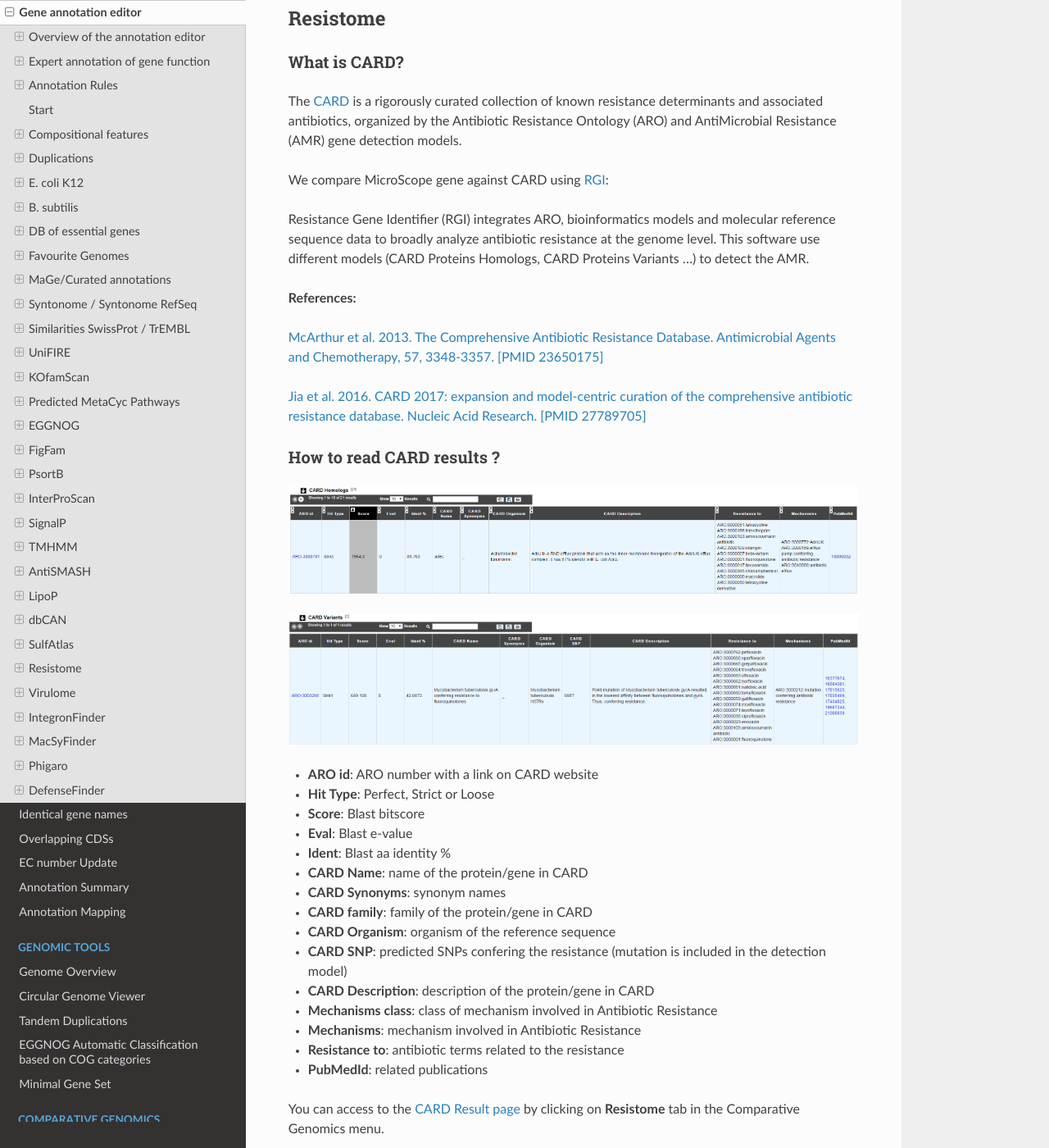
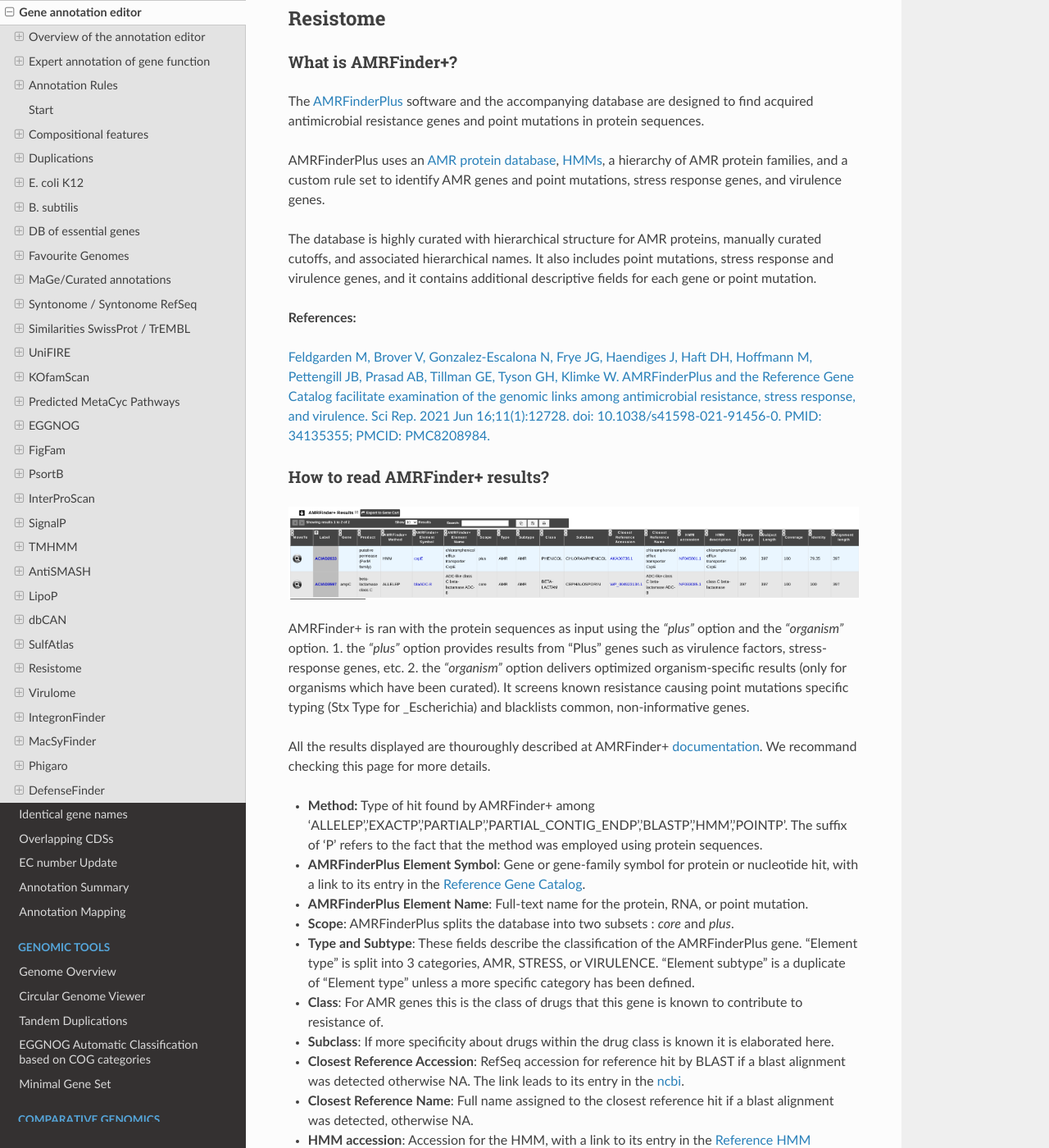
Before and after one commit to labgem/microscope-user-doc, a Sphinx documentation site: the page built from docs/content/mage/info.rst, in a window 1280 px wide and 1400 px high, scrolled down 37984 px. Shown: the whole window at 82% size. Built offline with Sphinx 7.4.7 and the Read the Docs theme 3.1.0, drawn with Linux system fonts in a browser that asks for light colours; formulas are drawn with MathJax 3; some of the changed text lies outside the part shown.

Commit message:
changes for replacing card by amrfinder

```diff
--- a/docs/content/compgenomics/RGPExplorer.rst
+++ b/docs/content/compgenomics/RGPExplorer.rst
@@ -18,7 +18,7 @@ The "RGP gene content" table contains information about the genes which define t
  - **Begin**, **End** and **Length** indicate the location and the length of the genomic object on the sequence.
  - **Gene partition**: Partition of the gene (*persistent*, *shell*, *cloud*).
  - **Product** and **Product type**: Name and type of the genomic object product.
- - **Resistance** and **Res. identity %**: Antibiotic resistance prediction using the :ref:`CARD method <card>`.
+ - **Resistance and Stress** : Antibiotic resistance and stress-response prediction using the :ref:`AMRFinderPlus method <amrfinder>`.
  - **Virulence**, **Vir. identity %** and **Vir. maxLrap**: Virulence prediction using the :ref:`Virulence prediction <virulence>`.
  - **antiSMASH Region id**: Region prediction using :ref:`antiSMASH <antiSMASH>`. Click on it to open the detailled :ref:`antiSMASH cluster visualization window <domainviewer>` page.
  - **Macromolecular system**: Macromolecular system prediction using :ref:`MacSyFinder <macsyfinder>`. Click on it open the :ref:`MacSyFinder System visualization window <macromolecular-system-vizualization>` page.
--- a/docs/content/compgenomics/panRGP.rst
+++ b/docs/content/compgenomics/panRGP.rst
@@ -106,7 +106,7 @@ Finally, the "Regions of Genomic Plasticity" table gives you an overview of all
  - **RGP state** indicates whether the region is complete or probably partial, which can happen when the RGP is located on the contig edge.
  - **RGP score**: panRGP score of the RGP (see the panRGP paper for more details about its computation).
  - **Persistent genes(%)**, **Shell genes (%)** and **Cloud genes (%)** give the proportion of genes within the RGP for the different partitions.
- - **Resistance genes**: Number of genes predicted as involved in the antibiotic resistance using the :ref:`CARD method <card>`.
+ - **Resistance and Stress genes**: Number of genes predicted to be involved in antibiotic resistance or stress response using the :ref:`AMRFinderPlus method <amrfinder>`.
  - **Virulence genes**: Number of genes predicted as involved in the virulence mecanism using the :ref:`Virulence prediction <virulence>`.
  - **Biosynthetic gene clusters**: Number of the different regions predicted by :ref:`antiSMASH <antiSMASH>`.
  - **Macromolecular systems**: Number of the different macromolecular systems predicted by :ref:`MacSyFinder <macsyfinder>`.
--- a/docs/content/mage/info.rst
+++ b/docs/content/mage/info.rst
@@ -1299,49 +1299,48 @@ Each line presents a correspondence between a region of the genomic object and a
 Resistome
 =========
 
-
-What is CARD?
--------------
-
-The `CARD <https://card.mcmaster.ca/home>`_ is a rigorously curated collection of known resistance determinants and associated antibiotics, organized by the Antibiotic Resistance Ontology (ARO) and AntiMicrobial Resistance (AMR) gene detection models.
-
-We compare MicroScope gene against CARD using `RGI <https://card.mcmaster.ca/analyze/rgi>`_:
-
-Resistance Gene Identifier (RGI) integrates ARO, bioinformatics models and molecular reference sequence data to broadly analyze antibiotic resistance at the genome level. This software use different models (CARD Proteins Homologs, CARD Proteins Variants ...) to detect the AMR.
+What is AMRFinder+?
+--------------------
+
+The `AMRFinderPlus <https://github.com/ncbi/amr>`_ software and the accompanying database are designed to find acquired antimicrobial resistance genes and point mutations in protein sequences.
+
+AMRFinderPlus uses an `AMR protein database <https://www.ncbi.nlm.nih.gov/pathogens/refgene/>`_,  `HMMs <https://www.ncbi.nlm.nih.gov/pathogens/hmm/>`_, a hierarchy of AMR protein families, and a custom rule set to identify AMR genes and point mutations, stress response genes, and virulence genes.
+
+The database is highly curated with hierarchical structure for AMR proteins, manually curated cutoffs, and associated hierarchical names. It also includes point mutations, stress response and virulence genes, and it contains additional descriptive fields for each gene or point mutation.
 
 **References:**
 
-`McArthur et al. 2013. The Comprehensive Antibiotic Resistance Database. Antimicrobial Agents and Chemotherapy, 57, 3348-3357. [PMID 23650175] <http://www.ncbi.nlm.nih.gov/pubmed/23650175>`_
-
-
-`Jia et al. 2016. CARD 2017: expansion and model-centric curation of the comprehensive antibiotic resistance database. Nucleic Acid Research. [PMID 27789705] <http://www.ncbi.nlm.nih.gov/pubmed/27789705>`_
-
-
-How to read CARD results ?
---------------------------
-
-.. image:: img/CARD_Homologs_annot.PNG
-
-.. image:: img/CARD_Variants_annot.PNG
-
-* **ARO id**: ARO number with a link on CARD website
-* **Hit Type**: Perfect, Strict or Loose
-* **Score**: Blast bitscore
-* **Eval**: Blast e-value
-* **Ident**: Blast aa identity %
-* **CARD Name**: name of the protein/gene in CARD
-* **CARD Synonyms**: synonym names
-* **CARD family**: family of the protein/gene in CARD
-* **CARD Organism**: organism of the reference sequence
-* **CARD SNP**: predicted SNPs confering the resistance (mutation is included in the detection model)
-* **CARD Description**: description of the protein/gene in CARD
-* **Mechanisms class**: class of mechanism involved in Antibiotic Resistance
-* **Mechanisms**: mechanism involved in Antibiotic Resistance
-* **Resistance to**: antibiotic terms related to the resistance
-* **PubMedId**: related publications
-
-You can access to the :ref:`CARD Result page <card>` by clicking on  **Resistome** tab in the Comparative Genomics menu.
-
+`Feldgarden M, Brover V, Gonzalez-Escalona N, Frye JG, Haendiges J, Haft DH, Hoffmann M, Pettengill JB, Prasad AB, Tillman GE, Tyson GH, Klimke W. AMRFinderPlus and the Reference Gene Catalog facilitate examination of the genomic links among antimicrobial resistance, stress response, and virulence. Sci Rep. 2021 Jun 16;11(1):12728. doi: 10.1038/s41598-021-91456-0. PMID: 34135355; PMCID: PMC8208984. <https://pmc.ncbi.nlm.nih.gov/articles/PMC8208984/>`_
+
+How to read AMRFinder+ results?
+--------------------------------
+
+.. image:: img/amrfinder.png
+
+AMRFinder+ is ran with the protein sequences as input using the *"plus"* option and the *"organism"* option.
+1. the *"plus"* option provides results from "Plus" genes such as virulence factors, stress-response genes, etc.
+2. the *"organism"* option delivers optimized organism-specific results (only for organisms which have been curated). It screens known resistance causing point mutations specific typing (Stx Type for _Escherichia) and blacklists common, non-informative genes.
+
+All the results displayed are thouroughly described at AMRFinder+ `documentation <https://github.com/ncbi/amr/wiki/Running-AMRFinderPlus#output-format>`_. We recommand checking this page for more details.
+
+* **Method:** Type of hit found by AMRFinder+ among 'ALLELEP','EXACTP','PARTIALP','PARTIAL_CONTIG_ENDP','BLASTP','HMM','POINTP'. The suffix of 'P' refers to the fact that the method was employed using protein sequences.
+* **AMRFinderPlus Element Symbol**: Gene or gene-family symbol for protein or nucleotide hit, with a link to its entry in the `Reference Gene Catalog <https://www.ncbi.nlm.nih.gov/pathogens/refgene/>`_.
+* **AMRFinderPlus Element Name**:  Full-text name for the protein, RNA, or point mutation.
+* **Scope**: AMRFinderPlus splits the database into two subsets : *core* and *plus*.
+* **Type and Subtype**: These fields describe the classification of the AMRFinderPlus gene. "Element type" is split into 3 categories, AMR, STRESS, or VIRULENCE. "Element subtype" is a duplicate of "Element type" unless a more specific category has been defined.
+* **Class**:  For AMR genes this is the class of drugs that this gene is known to contribute to resistance of.
+* **Subclass**: If more specificity about drugs within the drug class is known it is elaborated here.
+* **Closest Reference Accession**: RefSeq accession for reference hit by BLAST if a blast alignment was detected otherwise NA. The link leads to its entry in the `ncbi <https://www.ncbi.nlm.nih.gov/protein>`_.
+* **Closest Reference Name**: Full name assigned to the closest reference hit if a blast alignment was detected, otherwise NA.
+* **HMM accession**:  Accession for the HMM, with a link to its entry in the `Reference HMM Catalog <https://www.ncbi.nlm.nih.gov/pathogens/hmm/>`_.
+* **HMM description**: The family name associated with the HMM.
+* **Query Length**: The length of the query protein or gene.
+* **Subject Length**: The length of the Reference protein or nucleotide in the database if a blast alignment was detected.
+* **Coverage**:  % of reference covered by blast hit if a blast alignment was detected.
+* **Identity**: % amino-acid identity to reference protein if a blast alignment was detected.
+* **Alignment length**: Length of BLAST alignment in amino-acids if a blast alignment was detected.
+
+You can access to the :ref:`AMRFinder+ Result page <amrfinder>` by clicking on  **Resistome** tab in the Comparative Genomics menu.
 
 ========
 Virulome
--- a/docs/index.rst
+++ b/docs/index.rst
@@ -66,7 +66,7 @@ Comparative Genomics
    content/compgenomics/GOstats
    content/compgenomics/RefSeqstats
    content/compgenomics/pancoreTool
-   content/compgenomics/card
+   content/compgenomics/amrfinder
    content/compgenomics/virulence
    content/compgenomics/integron
    content/compgenomics/macsyfinder
```
Also changed, not shown: docs/content/compgenomics/amrfinder.rst (added, +54 -0 lines), docs/content/compgenomics/card.rst (deleted, +0 -78 lines), docs/content/compgenomics/img/CARD_Homologs.PNG (deleted), docs/content/compgenomics/img/CARD_Overexpression.PNG (deleted), docs/content/compgenomics/img/CARD_Variants.PNG (deleted), docs/content/compgenomics/img/amrfinder.png (added), docs/content/compgenomics/img/panRGP.png (deleted), docs/content/compgenomics/img/panRGPpage1.PNG (deleted), docs/content/compgenomics/img/panRGPpartitionnement.PNG (deleted), docs/content/compgenomics/img/panRGPtable.PNG (deleted), docs/content/mage/img/CARD_Homologs_annot.PNG (deleted), docs/content/mage/img/CARD_Variants_annot.PNG (deleted), docs/content/mage/img/amrfinder.png (added), 2 other files.
